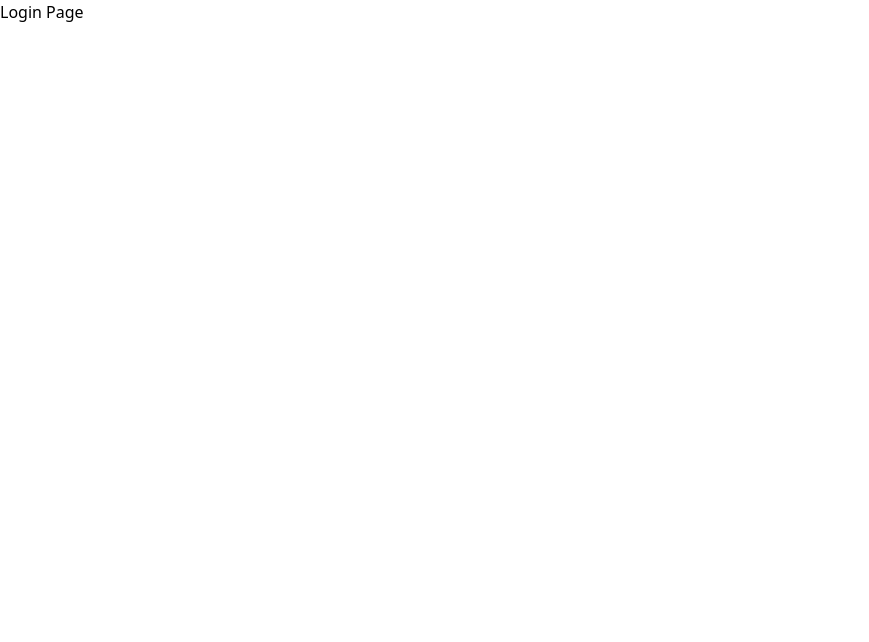
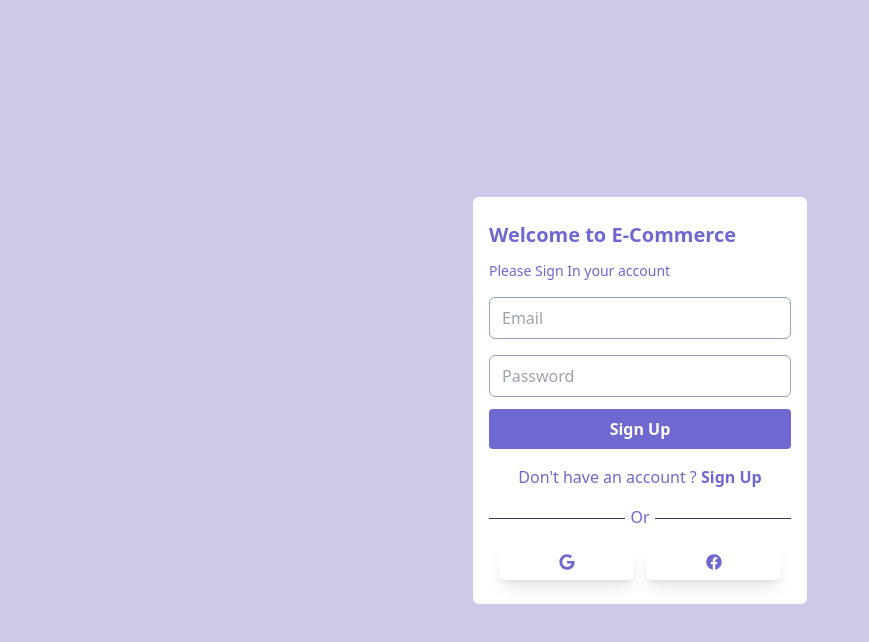
Before and after one commit to TruongKhanh23/e-commerce, a React (Create React App) app in the folder dashboard/: page /login in a window 1280 px wide. Shown: the top 642 px of the page, without its empty margins (0-869 px from the left). Built offline with nearby package versions, Linux system fonts and the light colour scheme.

Commit message:
[TNK-004] Design Login Page

```diff
--- a/dashboard/src/index.js
+++ b/dashboard/src/index.js
@@ -1,15 +1,17 @@
-import React, { lazy } from 'react';
-import ReactDOM from 'react-dom/client';
-import './index.css';
-import reportWebVitals from './reportWebVitals';
-import { BrowserRouter } from 'react-router-dom';
+import React, { lazy, Suspense } from "react";
+import ReactDOM from "react-dom/client";
+import "./index.css";
+import reportWebVitals from "./reportWebVitals";
+import { BrowserRouter } from "react-router-dom";
 
-const App = lazy(() => import("./App"))
+const App = lazy(() => import("./App"));
 
-const root = ReactDOM.createRoot(document.getElementById('root'));
+const root = ReactDOM.createRoot(document.getElementById("root"));
 root.render(
   <BrowserRouter>
-    <App />
+    <Suspense>
+      <App />
+    </Suspense>
   </BrowserRouter>
 );
 
--- a/dashboard/src/views/auth/Login.jsx
+++ b/dashboard/src/views/auth/Login.jsx
@@ -1,11 +1,74 @@
-import React from 'react';
+import React from "react";
+import { Link } from "react-router-dom";
+import { FaGoogle } from "react-icons/fa";
+import { FaFacebook } from "react-icons/fa";
 
 const Login = () => {
-    return (
-        <div>
-            <h1>Login Page</h1>
+  return (
+    <div className="min-w-screen min-h-screen bg-[#cdcae9] flex justify-center items-center">
+      <div className="w-[350px] text-white p-2">
+        <div className="bg-white text-[#6f68d1] p-4 py-6 rounded-md">
+          <h2 className="text-xl mb-3 font-bold">Welcome to E-Commerce</h2>
+          <p className="text-sm mb-4 font-medium">
+            Please Sign In your account
+          </p>
+          <form>
+            <div className="flex flex-col w-full gap-4 mb-3">
+              <input
+                className="px-3 py-2 outline-none border border-slate-400 bg-transparent rounded-md"
+                type="email"
+                name="email"
+                placeholder="Email"
+                id="email"
+                required
+              />
+              <input
+                className="px-3 py-2 outline-none border border-slate-400 bg-transparent rounded-md"
+                type="password"
+                name="password"
+                placeholder="Password"
+                id="password"
+                required
+              />
+            </div>
+
+            <button className="bg-[#6f68d1] text-white w-full hover:shadow-blue-300 p-2 rounded font-semibold">
+              Sign Up
+            </button>
+            <div className="flex items-center my-4 gap-3 justify-center">
+              <p>
+                Don't have an account ?{" "}
+                <Link className="font-bold" to="/register">
+                  Sign Up
+                </Link>
+              </p>
+            </div>
+
+            <div className="w-full flex justify-center items-center mb-3">
+              <div className="w-[45%] bg-slate-700 h-[1px]"></div>
+              <div className="w-[10%] flex justify-center items-center">
+                <span className="pb-1">Or</span>
+              </div>
+              <div className="w-[45%] bg-slate-700 h-[1px]"></div>
+            </div>
+
+            <div className="flex justify-center items-center gap-3">
+              <div className="w-[135px] h-[35px] flex rounded-md bg-white shadow-lg hover:shadow-blue-500/50 justify-center cursor-pointer items-center">
+                <span>
+                  <FaGoogle />
+                </span>
+              </div>
+              <div className="w-[135px] h-[35px] flex rounded-md bg-white shadow-lg hover:shadow-blue-500/50 justify-center cursor-pointer items-center">
+                <span>
+                  <FaFacebook />
+                </span>
+              </div>
+            </div>
+          </form>
         </div>
-    );
+      </div>
+    </div>
+  );
 };
 
 export default Login;
--- a/dashboard/src/views/auth/Register.jsx
+++ b/dashboard/src/views/auth/Register.jsx
@@ -1,7 +1,7 @@
 import React from "react";
 import { Link } from "react-router-dom";
 import { FaGoogle } from "react-icons/fa";
-import { MdFacebook } from "react-icons/md";
+import { FaFacebook } from "react-icons/fa";
 
 const Register = () => {
   return (
@@ -63,7 +63,7 @@
                     <span><FaGoogle /></span>
                 </div>
                 <div className="w-[135px] h-[35px] flex rounded-md bg-white shadow-lg hover:shadow-blue-500/50 justify-center cursor-pointer items-center">
-                    <span><MdFacebook /></span>
+                    <span><FaFacebook /></span>
                 </div>
             </div>
 
```
